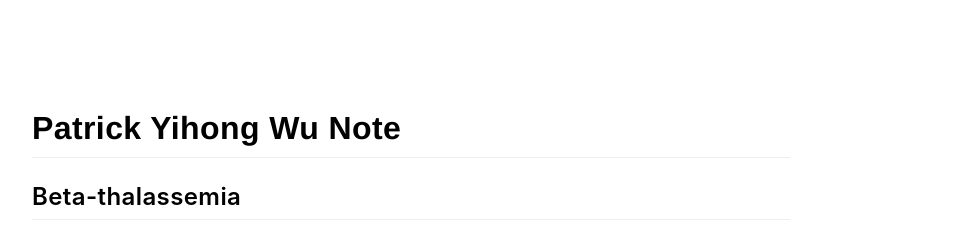
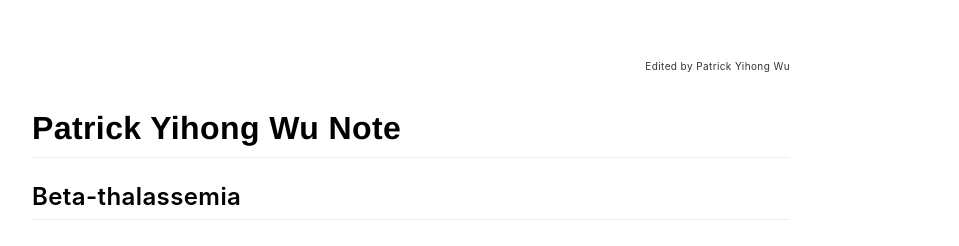
Before and after one commit to patriciawoolf/patriciawoolf-github.io, a Jekyll site: the page built from index.html, in a window 1280 px wide. Shown: the top 246 px of the page, without its empty margins (160-1119 px from the left). Built offline with Jekyll 4.4.1, drawn with Linux system fonts in a browser that asks for light colours; some web fonts are replaced.

Commit message:
Update index.html

```diff
--- a/index.html
+++ b/index.html
@@ -18,7 +18,7 @@
 <div id="doc" class="markdown-body container-fluid" style="position: relative;">
 <!--img src="https://i.imgur.com/C2XtjHv.jpg" style="position: center;width:720px;height:540px"-->
 <p align="right">
-<font size="1" color="white">Edited by Patrick Yihong Wu</font>
+<font size="1" >Edited by Patrick Yihong Wu</font>
 </p>
 
 <!--font color="#66a3ff"-->
@@ -44,7 +44,7 @@
 <li><b>Infections.</b> Children with beta thalassemia have a higher risk of infection, especially if they've had their spleens removed.</li>
 <li><b>Slower growth rates.</b> The anemia resulting from beta thalassemia can cause children to grow more slowly and also can lead to delayed puberty.</li>
 </ol>
-</font>
+<!--/font-->
 
 </div>
 <body>
```
